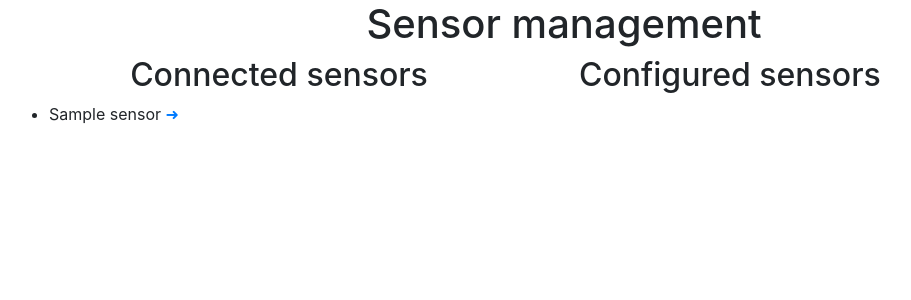
After one commit to marcelb98/piTemp, a Python web app: template templates/sensors.html in a window 1280 px wide. The commit adds this page. Shown: the top 300 px of the page, without its empty margins (76-987 px from the left). Run offline with Jinja, Linux system fonts and the light colour scheme; the template is opened without the code that fills it: most values are stand-ins (such as "Sample title", 1, 10 or a date in 2020).

Commit message:
started sensor mgmt

```diff
--- a/temp.py
+++ b/temp.py
@@ -27,3 +27,9 @@ def getHardwareSensors():
 
 def getTemp(sensor):
 	return 42
+
+def configureSensor(sensor, name):
+	# Configure sensor
+	# create db-entry in table 'sensors'.
+
+	return True;
--- a/templates/main_template.html
+++ b/templates/main_template.html
@@ -1,7 +1,7 @@
 <!doctype html>
 <html lang="en">
   <head>
-    <title>Temperatur</title>
+    <title>Temperature Operating System - TOS - Not Terms of Service</title>
     <!-- Required meta tags -->
     <meta charset="utf-8">
     <meta name="viewport" content="width=device-width, initial-scale=1, shrink-to-fit=no">
--- /dev/null
+++ b/templates/sensors.html
@@ -0,0 +1,30 @@
+{% extends "main_template.html" %}
+{% block body %}
+
+<div class="container">
+  <div class="text-center">
+	<h1>Sensor management</h1>
+  </div>
+  <div class="row">
+        <div class="col-md-6">
+		<h2 class="text-center">Connected sensors</h2>
+		<ul>
+			{% for sensor in sensors %}
+				<li>{{ sensor }} <a title="configure" href="/configureSensor/{{ sensor }}">➜</a></li>
+			{% endfor %}
+		</ul>
+	</div>
+	<div class="col-md-6">
+		<h2>Configured sensors</h2>
+	</div>
+  </div>
+</div>
+
+<script type="text/javascript">
+function configureSensor(sensor){
+	name = prompt("Name the sensor:");
+	window.location = "/configureSensor/"+sensor+"/"+name;
+}
+</script>
+
+{% endblock %}
```
Also changed, not shown: app.py (+12 -3 lines), setup.py (+10 -7 lines), templates/error.html (added, +15 -0 lines).
